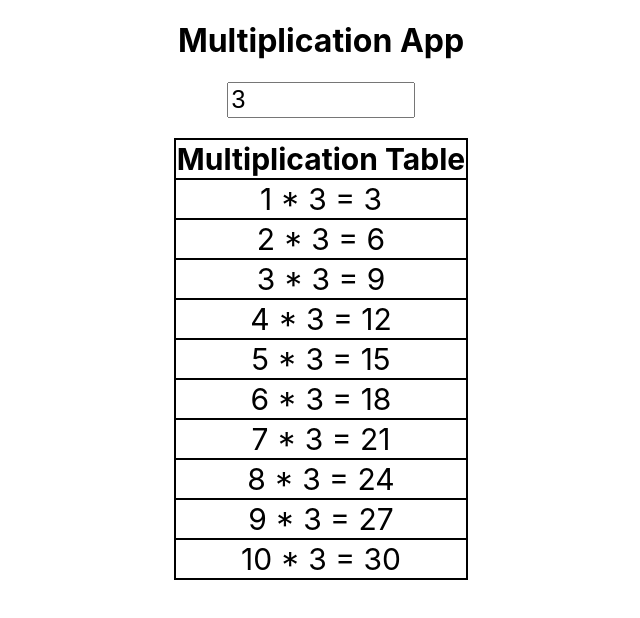
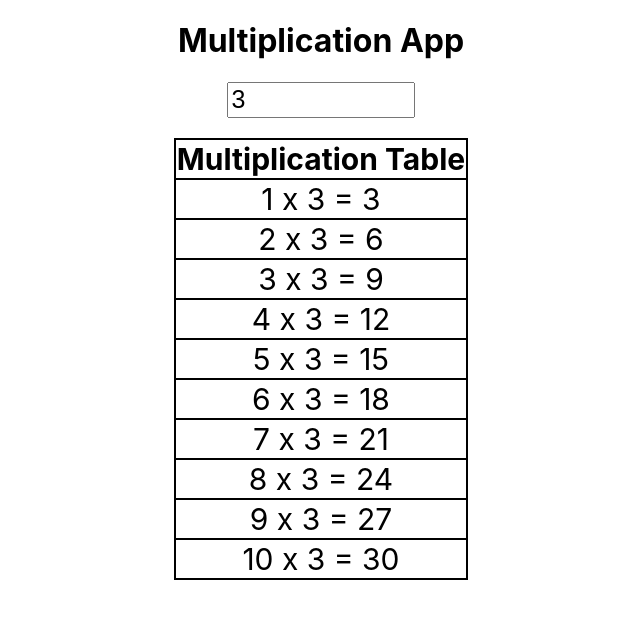
Before and after one commit to ruhel241/multiplication-app-react, a React (Create React App) app: page / in a window 1280 px wide. Shown: the top 618 px of the page, without its empty margins (319-959 px from the left). Built offline with nearby package versions, Linux system fonts and the light colour scheme.

Commit message:
small update

```diff
--- a/src/App.js
+++ b/src/App.js
@@ -16,13 +16,6 @@ class App extends Component {
     this.setState({
       counter: value
     });
-
-    // if(!value){
-    //   this.setState({
-    //     counter: 0
-    //   });
-    // }
-
   }
 
 
@@ -58,7 +51,7 @@ class App extends Component {
             {multiplicationTables.map((multiplicationTable, index) => (
               <tr key={index}>
                 <td style={tableStyle}>
-                  {multiplicationTable} * {counter ? counter : 0} = {multiplicationTable * counter}
+                  {multiplicationTable} x {counter ? counter : 0} = {multiplicationTable * counter}
                 </td>
               </tr>
             ))}
```
